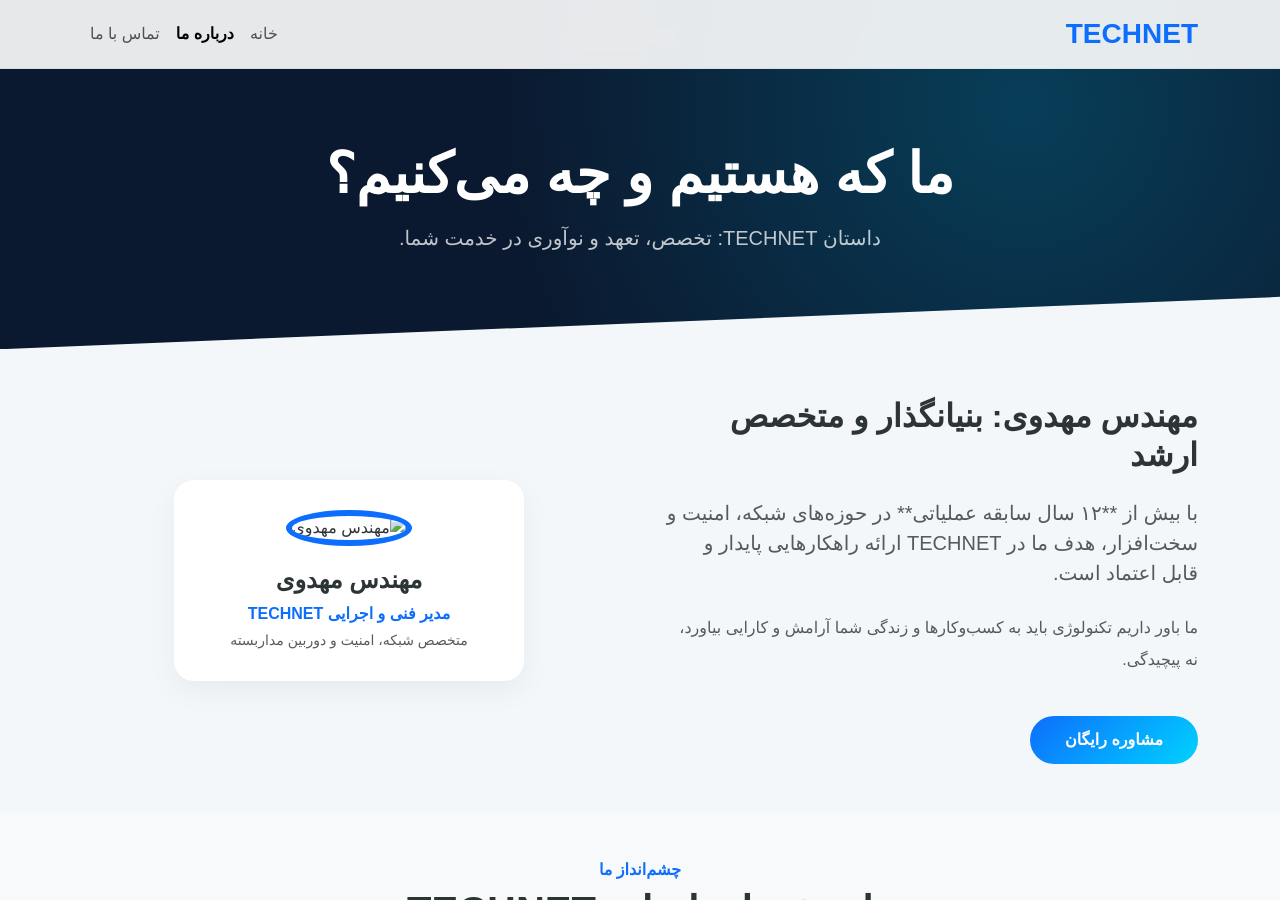
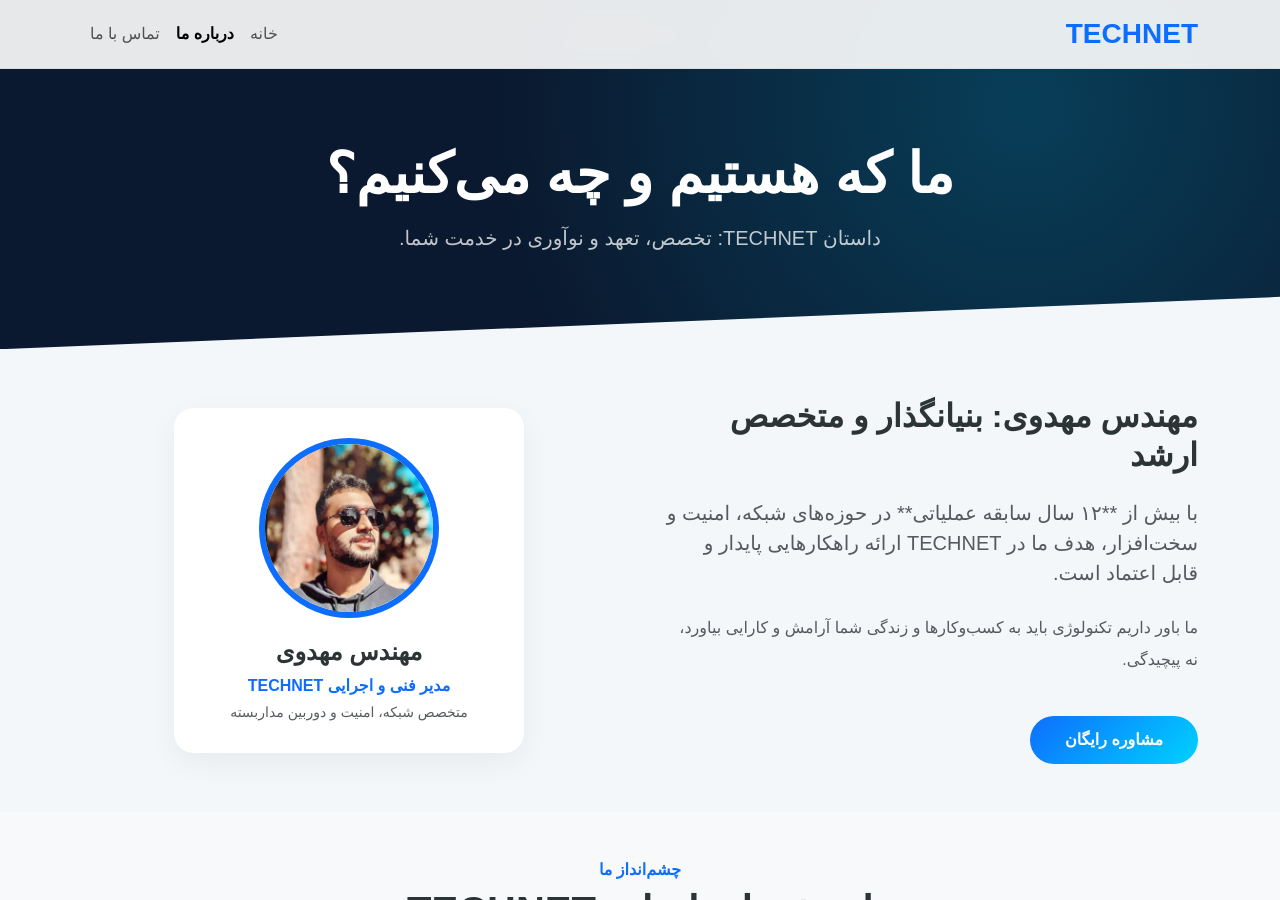
Before and after one commit to alimahdavi79/TechNet, a Jekyll site: the page about.html, which Jekyll copies as it is, in a window 1280 px wide and 900 px high. Built offline with Jekyll 4.4.1, drawn with Linux system fonts in a browser that asks for light colours; a style sheet for code colours, icons or effects is not loaded.

Commit message:
Update about.html

```diff
--- a/about.html
+++ b/about.html
@@ -156,7 +156,7 @@
                 </div>
                 <div class="col-lg-6 text-center">
                     <div class="profile-card mx-auto" style="max-width: 350px;">
-                        <img src="photo24247873208.jpg" alt="مهندس مهدوی" class="profile-img">
+                        <img src="assets/img/photo24247873208.jpg" alt="مهندس مهدوی" class="profile-img">
                         <h4 class="fw-bold mb-2">مهندس مهدوی</h4>
                         <p class="text-primary fw-bold mb-1">مدیر فنی و اجرایی TECHNET</p>
                         <p class="small text-muted mb-0">متخصص شبکه، امنیت و دوربین مداربسته</p>
@@ -256,4 +256,5 @@
 
     <script src="https://cdn.jsdelivr.net/npm/bootstrap@5.3.2/dist/js/bootstrap.bundle.min.js"></script>
 </body>
+
 </html>
```
